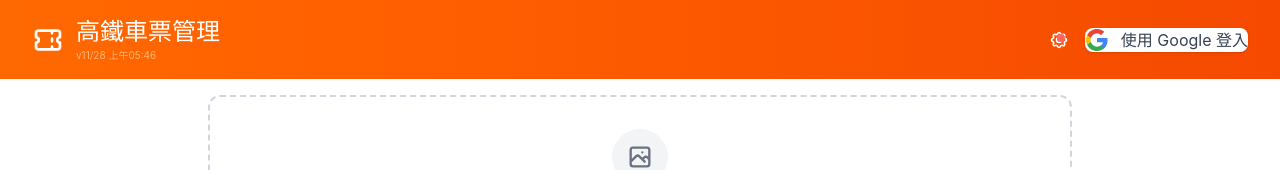
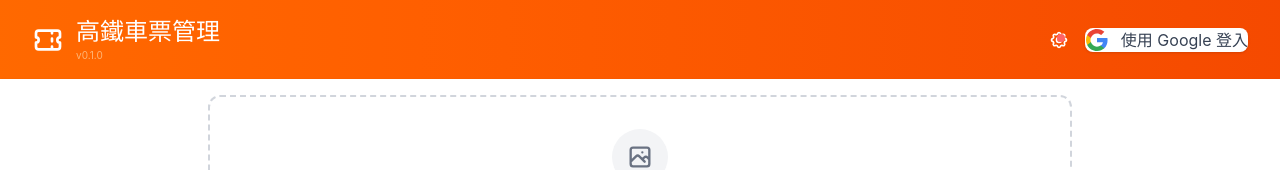
Before and after one commit to bryanHsiao/THSR-Ticket-Manager, a React (Vite) app: page / in a window 1280 px wide. Shown: the top 170 px of the page. Built offline with nearby package versions, Linux system fonts and the light colour scheme; no server answers.

Commit message:
feat: use semantic version number (v0.1.0) instead of build time

```diff
--- a/package.json
+++ b/package.json
@@ -1,7 +1,7 @@
 {
   "name": "thsr-ticket-manager",
   "private": true,
-  "version": "0.0.0",
+  "version": "0.1.0",
   "type": "module",
   "scripts": {
     "dev": "vite",
--- a/src/components/Header.tsx
+++ b/src/components/Header.tsx
@@ -218,16 +218,9 @@ export function Header({
               <h1 className="text-lg sm:text-xl md:text-2xl font-bold whitespace-nowrap">
                 高鐵車票管理
               </h1>
-              {/* Build version indicator */}
+              {/* Version indicator */}
               <p className="text-[10px] text-orange-200/70 hidden sm:block">
-                {import.meta.env.VITE_BUILD_TIME
-                  ? `v${new Date(import.meta.env.VITE_BUILD_TIME).toLocaleString('zh-TW', {
-                      month: '2-digit',
-                      day: '2-digit',
-                      hour: '2-digit',
-                      minute: '2-digit',
-                    })}`
-                  : 'dev'}
+                v{import.meta.env.VITE_APP_VERSION || '0.0.0'}
               </p>
             </div>
           </div>
--- a/src/vite-env.d.ts
+++ b/src/vite-env.d.ts
@@ -2,7 +2,7 @@
 
 interface ImportMetaEnv {
   readonly VITE_GOOGLE_CLIENT_ID: string;
-  readonly VITE_BUILD_TIME: string;
+  readonly VITE_APP_VERSION: string;
 }
 
 interface ImportMeta {
--- a/vite.config.ts
+++ b/vite.config.ts
@@ -1,6 +1,7 @@
 import { defineConfig } from 'vite'
 import react from '@vitejs/plugin-react'
 import { VitePWA } from 'vite-plugin-pwa'
+import packageJson from './package.json'
 
 // ============================================
 // 應用程式設定（可公開，不含敏感資訊）
@@ -17,7 +18,7 @@ export default defineConfig({
   // 注入環境變數
   define: {
     'import.meta.env.VITE_GOOGLE_CLIENT_ID': JSON.stringify(APP_CONFIG.GOOGLE_CLIENT_ID),
-    'import.meta.env.VITE_BUILD_TIME': JSON.stringify(new Date().toISOString()),
+    'import.meta.env.VITE_APP_VERSION': JSON.stringify(packageJson.version),
   },
   server: {
     allowedHosts: ['localhost', '.ngrok-free.app', '.ngrok.io'],
```
